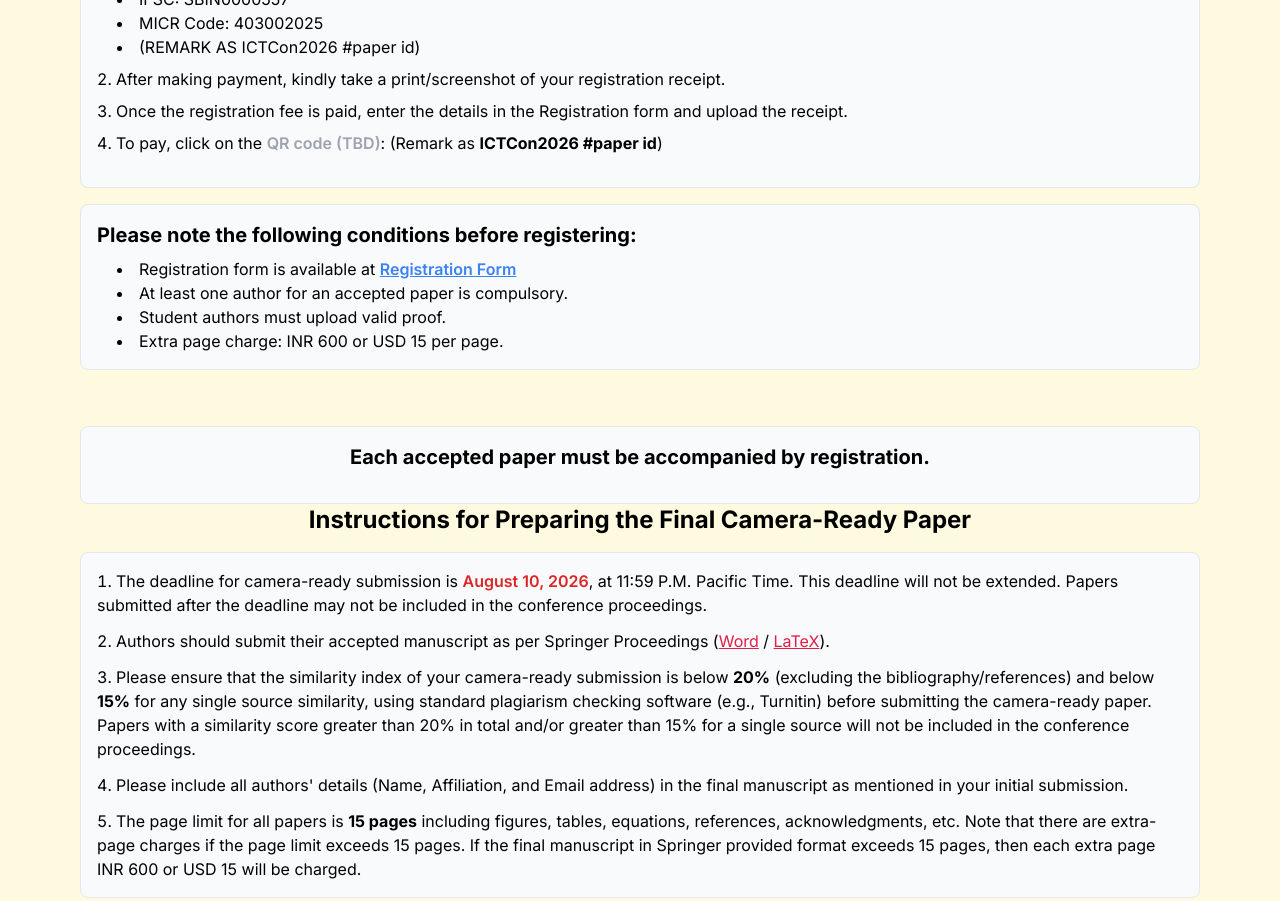
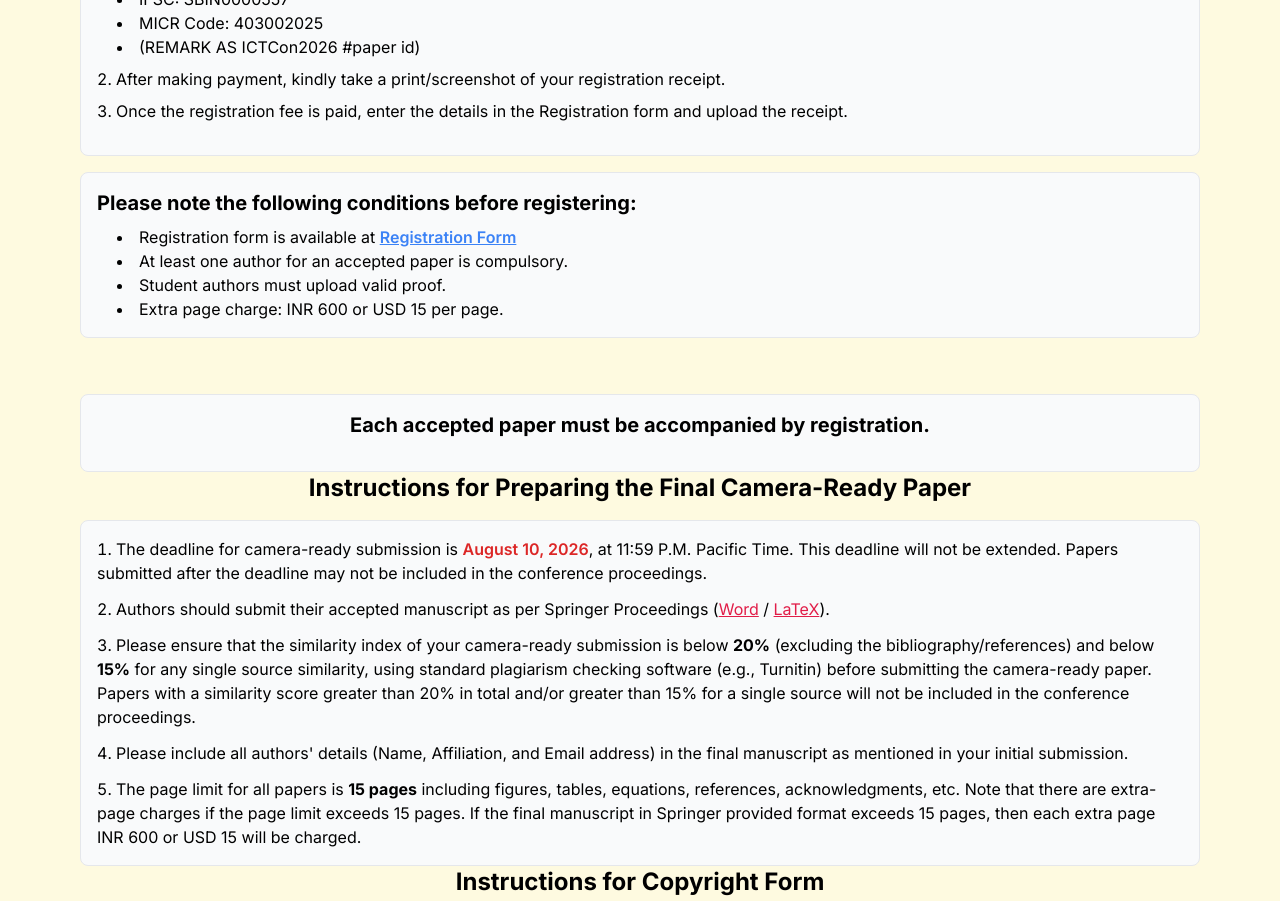
Before and after one commit to ictcon-cit/ictcon_2026, a Next.js app: page /registration in a window 1280 px wide. Shown: the part 800-1701 px from the top of the page. Built offline with nearby package versions, Linux system fonts and the light colour scheme.

Commit message:
Update page.tsx

```diff
--- a/src/app/registration/page.tsx
+++ b/src/app/registration/page.tsx
@@ -107,25 +107,6 @@ const RegistrationPage = () => {
             <li className="mb-2">
               Once the registration fee is paid, enter the details in the
               Registration form and upload the receipt.
-            </li>
-
-            <li>
-              To pay, click on the{" "}
-              {/* Disabled QR link */}
-              {/*
-              <a
-                href="/citkokrajhar@sbi.pdf"
-                target="_blank"
-                rel="noopener noreferrer"
-                className="text-blue-500 font-semibold underline"
-              >
-                QR code
-              </a>
-              */}
-              <span className="text-gray-400 font-semibold cursor-not-allowed">
-                QR code (TBD)
-              </span>
-              : (Remark as <strong>ICTCon2026 #paper id</strong>)
             </li>
           </ol>
         </div>
```
